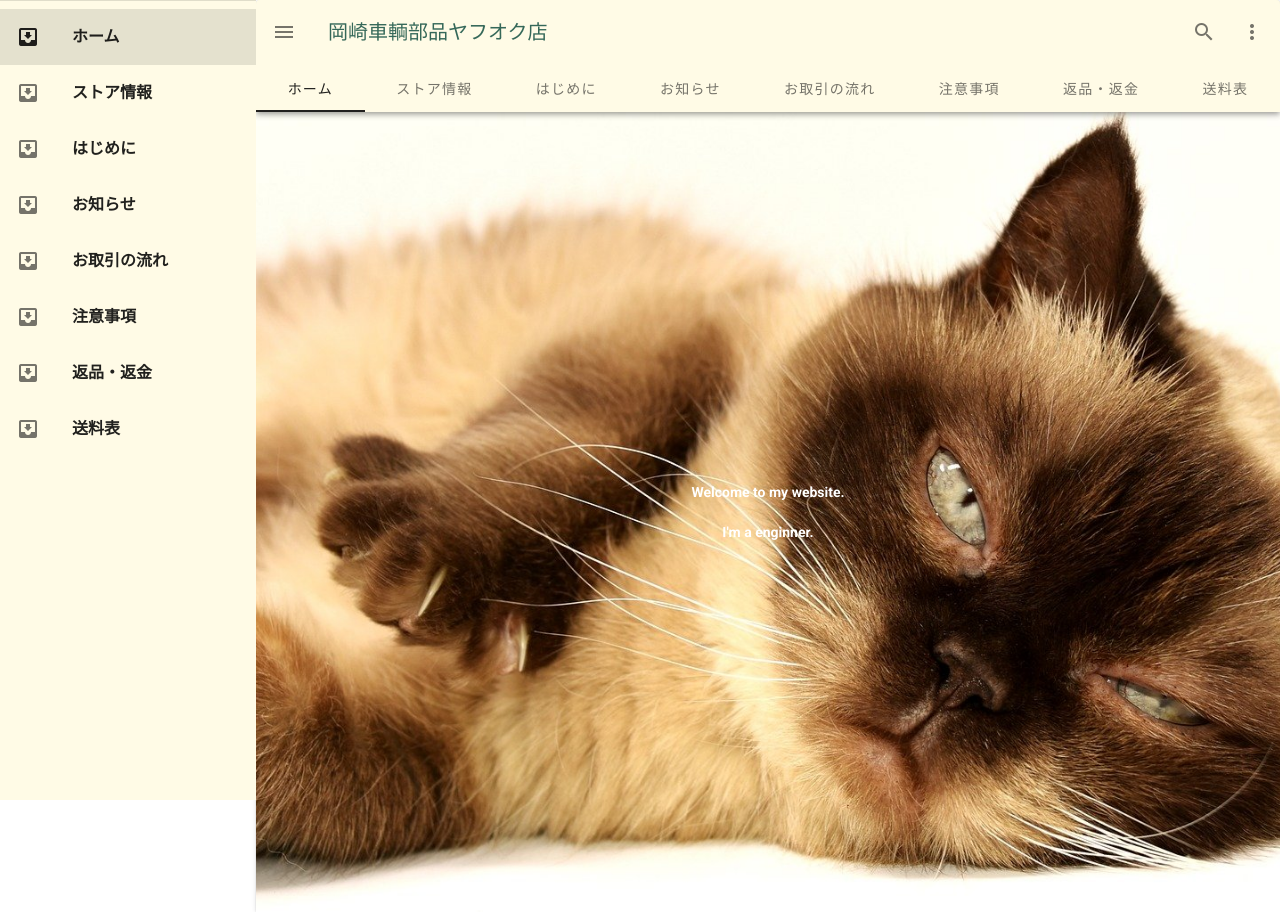
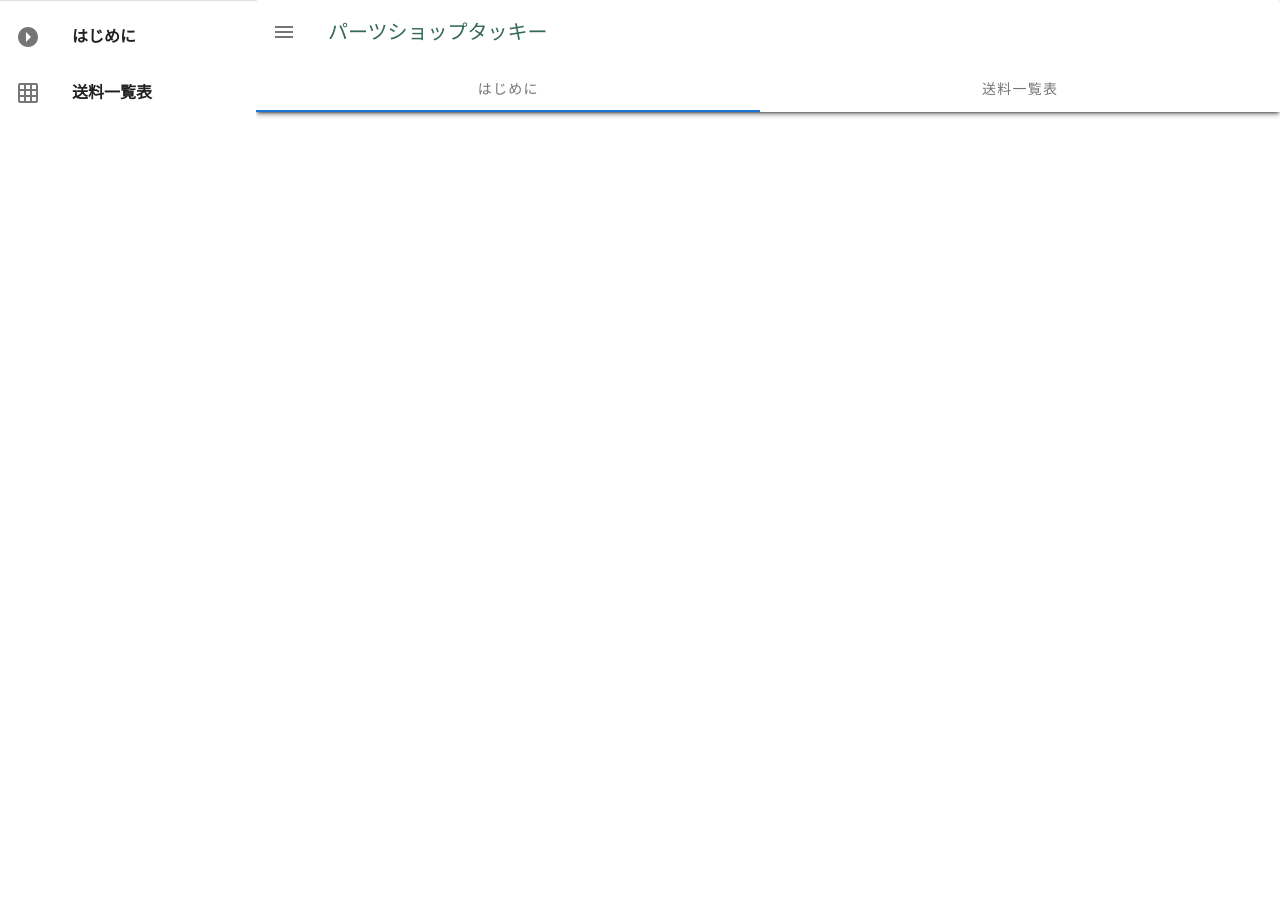
Before and after one commit to bonkun0903/yahuoku-site-vue, a Vue app: page / in a window 1280 px wide. After the commit the page ends 800 px from the top, so only its background shows below. Built offline with nearby package versions, Linux system fonts and the light colour scheme.

Commit message:
Suspend any pages and fixed price list

```diff
--- a/package.json
+++ b/package.json
@@ -11,6 +11,7 @@
     "core-js": "^3.6.5",
     "vue": "^2.6.11",
     "vue-router": "^3.5.2",
+    "vue-scrollto": "^2.20.0",
     "vuetify": "^2.4.0"
   },
   "devDependencies": {
--- a/src/App.vue
+++ b/src/App.vue
@@ -28,24 +28,17 @@
       </v-list>
       </v-navigation-drawer>
 
-      <v-card color="basil">
-        <v-toolbar color="basil">
+      <v-card>
+        <v-toolbar>
           <v-app-bar-nav-icon @click="drawer = !drawer"></v-app-bar-nav-icon>
           <v-toolbar-title class="text-center justify-center py-6 basil--text">
-            岡崎車輌部品ヤフオク店
+            パーツショップタッキー
           </v-toolbar-title>
           <v-spacer></v-spacer>
-          <v-btn icon>
-            <v-icon>mdi-magnify</v-icon>
-          </v-btn>
-          <v-btn icon>
-            <v-icon>mdi-dots-vertical</v-icon>
-          </v-btn>
           <template v-slot:extension>
             <v-tabs
               v-model="tab"
               background-color="transparent"
-              color="basil"
               grow
             >
               <v-tab
@@ -66,19 +59,19 @@
 <script>
 
 export default {
-  name: 'App',
+  el: '#app',
   data: () => ({
     tab: null,
     drawer: null,
     links: [
-      { name: 'ホーム', to: '/', icon: 'mdi-inbox-arrow-down' },
-      { name: 'ストア情報', to: '/store_info', icon: 'mdi-inbox-arrow-down' },
-      { name: 'はじめに', to: '/first_view', icon: 'mdi-inbox-arrow-down' },
-      { name: 'お知らせ', to: '/notice_view', icon: 'mdi-inbox-arrow-down' },
-      { name: 'お取引の流れ', to: '/trading_flow_view', icon: 'mdi-inbox-arrow-down' },
-      { name: '注意事項', to: '/considerations_view', icon: 'mdi-inbox-arrow-down' },
-      { name: '返品・返金', to: '/return_and_refund_view', icon: 'mdi-inbox-arrow-down' },
-      { name: '送料表', to: '/price_list', icon: 'mdi-inbox-arrow-down' }
+      // { name: 'ホーム', to: '/', icon: 'mdi-inbox-arrow-down' },
+      // { name: 'ストア情報', to: '/store_info', icon: 'mdi-inbox-arrow-down' },
+      { name: 'はじめに', to: '/first_view', icon: 'mdi-arrow-right-drop-circle' },
+      // { name: 'お知らせ', to: '/notice_view', icon: 'mdi-inbox-arrow-down' },
+      // { name: 'お取引の流れ', to: '/trading_flow_view', icon: 'mdi-inbox-arrow-down' },
+      // { name: '注意事項', to: '/considerations_view', icon: 'mdi-inbox-arrow-down' },
+      // { name: '返品・返金', to: '/return_and_refund_view', icon: 'mdi-inbox-arrow-down' },
+      { name: '送料一覧表', to: '/price_list', icon: 'mdi-grid' }
     ]
   }),
   components: {
@@ -87,9 +80,6 @@ export default {
 </script>
 <style lang="scss" scoped>
 /* Helper classes */
-.basil {
-  background-color: #FFFBE6 !important;
-}
 .basil--text {
   color: #356859 !important;
 }
--- a/src/assets/sass/components/_price_list.scss
+++ b/src/assets/sass/components/_price_list.scss
@@ -12,11 +12,6 @@ body {
 
 p {
 	max-height:100% !important;
-}
-
-#contents {
-	width:950px;
-	margin:0 auto 0 auto;
 }
 
 h2 {
@@ -52,7 +47,6 @@ table {
 	border-top:#1cd9d2 solid 1px;
 	border-left:#1cd9d2 solid 1px;
 	margin:15px 0 0 0;
-  width: 950px
 }
 
 table tr {
@@ -217,3 +211,17 @@ a:hover {
 .mb100{
 	margin-bottom:100px;
 }
+
+@media screen and (max-width: 900px) {
+  .scroll {
+    overflow-x: auto;
+  }
+  .tbl-r07 {
+    min-width: 900px;
+    margin: 0 10px 50px;
+  }
+  .tbl-r07 td {
+    border-top: solid 1px #ccc;
+    border-bottom: solid 1px #ccc;
+  }
+}
--- a/src/components/pages/PriceList.vue
+++ b/src/components/pages/PriceList.vue
@@ -1,15 +1,14 @@
 <template>
   <section class="price-list">
-    <h2>料金表</h2>
-      <div id="contents">
-    <center> <img width="950px" src="/images/store_logo.png" alt="会社の正面画像">
-      <h1>welcome!!</h1>
-    </center>
+    <v-container>
+      <v-row>
         <h2>送料一覧表</h2>
+        <p>パーツショップタッキーの税込送料一覧表です</p>
         <p>中古パーツ．ｃｏｍの税込送料一覧表です。 基本、福山通運（元払い）での発送になります。 運送会社の都合により【業者・法人様宛】の送料と【個人様宛】の送料が異なります。 送料の見間違いにご注意ください。 落札後、お届け先が【業者・法人様】は必ず屋号（会社名）をオーダーフォームにご記入ください。 ※ 個人様で修理工場に持ち込む場合は、修理工場直送にされますと【業者・法人様】料金となります。 ※ お届け先の名前が個人様の場合で、営業所（支店）止めの場合は、【個人様】料金となります。 </p>
         <p> （※１）サイズ「Ｔ」は入札前に送料・配達の可否をお問い合わせください。 質問欄へ「送り先住所（市町村）・業者、法人様又は個人様※重量物の場合はリフトの有無」をお知らせください。 （氏名・電話番号等の個人情報は掲載しないでください。質問欄から返信ができなくなります。） 運送会社の都合でサイズ「Ｔ」は配達ができない地域があります。 </p>
         <p> （注意）日曜日・祝祭日指定は運送会社の都合によりできません。 </p>
-    <table cellspacing="0" cellpadding="0">
+        <div class="scroll">
+          <table class="tbl-r07" cellspacing="0" cellpadding="0">
             <tr>
               <tr>
                 <th colspan="2" rowspan="3" width="300" style="font-size: 24px">送料区分</th>
@@ -95,7 +94,7 @@
                 <td>3600</td>
                 <td>3900</td>
               </tr>
-        <tr class="red">
+              <tr>
                 <td>個人宛て送料</td>
                 <td>3630</td>
                 <td>3735</td>
@@ -126,7 +125,7 @@
                 <td>5850</td>
                 <td>6600</td>
               </tr>
-        <tr class="red">
+              <tr >
                 <td>個人宛て送料</td>
                 <td>5730</td>
                 <td>5835</td>
@@ -157,7 +156,7 @@
                 <td>6750</td>
                 <td>7650</td>
               </tr>
-        <tr class="red">
+              <tr >
                 <td>個人宛て送料</td>
                 <td colspan="12" style="vertical-align: inherit;">要問合わせ</td>
               </tr>
@@ -177,7 +176,7 @@
                 <td>7950</td>
                 <td>9000</td>
               </tr>
-        <tr class="red">
+              <tr >
                 <td>個人宛て送料</td>
                 <td colspan="12" style="vertical-align: inherit;">要問合わせ</td>
               </tr>
@@ -197,7 +196,7 @@
                 <td>12900</td>
                 <td>14700</td>
               </tr>
-        <tr class="red">
+              <tr >
                 <td>個人宛て送料</td>
                 <td colspan="12" style="vertical-align: inherit;">要問合わせ</td>
               </tr>
@@ -206,18 +205,9 @@
                 <td colspan="13">※１</td>
               </tr>
           </table>
+        </div>
+      </v-row>
     <a style="text-align: center;" href="/html/index.html">To index_page.</a>
-  </div>
+    </v-container>
   </section>
 </template>
-<script>
-export default {
-  data () {
-    return {
-      title: 'About'
-    }
-  },
-  components: {
-  }
-}
-</script>
--- a/src/main.js
+++ b/src/main.js
@@ -2,7 +2,9 @@ import Vue from 'vue'
 import App from './App.vue'
 import vuetify from './plugins/vuetify'
 import router from './router/index'
+import VueScrollTo from 'vue-scrollto'
 
+Vue.use(VueScrollTo)
 Vue.config.productionTip = false
 
 require('@/assets/sass/main.scss')
@@ -12,3 +14,7 @@ new Vue({
   vuetify,
   render: h => h(App)
 }).$mount('#app')
+
+export default (ctx, inject) => {
+  inject('scrollTo', VueScrollTo.scrollTo)
+}
--- a/src/router/index.js
+++ b/src/router/index.js
@@ -1,54 +1,54 @@
 import Vue from 'vue'
 import Router from 'vue-router'
-import Home from '../components/pages/Home'
+// import Home from '../components/pages/Home'
 import PriceList from '../components/pages/PriceList'
-import StoreInfo from '../components/pages/StoreInfo'
+// import StoreInfo from '../components/pages/StoreInfo'
 import FirstView from '../components/pages/FirstView'
-import NoticeView from '../components/pages/NoticeView'
-import TradingFlowView from '../components/pages/TradingFlowView'
-import ConsiderationsView from '../components/pages/ConsiderationsView'
-import ReturnAndRefundView from '../components/pages/ReturnAndRefundView'
+// import NoticeView from '../components/pages/NoticeView'
+// import TradingFlowView from '../components/pages/TradingFlowView'
+// import ConsiderationsView from '../components/pages/ConsiderationsView'
+// import ReturnAndRefundView from '../components/pages/ReturnAndRefundView'
 // import ProductConditionTable from './components/ProductConditionTable.vue'
 
 Vue.use(Router)
 
 export default new Router({
   routes: [
+    // {
+    //   path: '/',
+    //   name: 'home',
+    //   component: Home
+    // },
+    // {
+    //   path: 'store_info',
+    //   name: 'store_info',
+    //   component: StoreInfo
+    // },
     {
       path: '/',
-      name: 'home',
-      component: Home
-    },
-    {
-      path: 'store_info',
-      name: 'store_info',
-      component: StoreInfo
-    },
-    {
-      path: 'first_view',
       name: 'first_view',
       component: FirstView
     },
-    {
-      path: 'notice_view',
-      name: 'notice_view',
-      component: NoticeView
-    },
-    {
-      path: 'trading_flow_view',
-      name: 'trading_flow_view',
-      component: TradingFlowView
-    },
-    {
-      path: 'considerations_view',
-      name: 'considerations_view',
-      component: ConsiderationsView
-    },
-    {
-      path: 'return_and_refund_view',
-      name: 'return_and_refund_view',
-      component: ReturnAndRefundView
-    },
+    // {
+    //   path: 'notice_view',
+    //   name: 'notice_view',
+    //   component: NoticeView
+    // },
+    // {
+    //   path: 'trading_flow_view',
+    //   name: 'trading_flow_view',
+    //   component: TradingFlowView
+    // },
+    // {
+    //   path: 'considerations_view',
+    //   name: 'considerations_view',
+    //   component: ConsiderationsView
+    // },
+    // {
+    //   path: 'return_and_refund_view',
+    //   name: 'return_and_refund_view',
+    //   component: ReturnAndRefundView
+    // },
     {
       path: '/price_list',
       name: 'price_list',
```
Also changed, not shown: 1 other file (tests, documents, lock files or other folders). Lines whose indentation alone changed are shown as unchanged.
